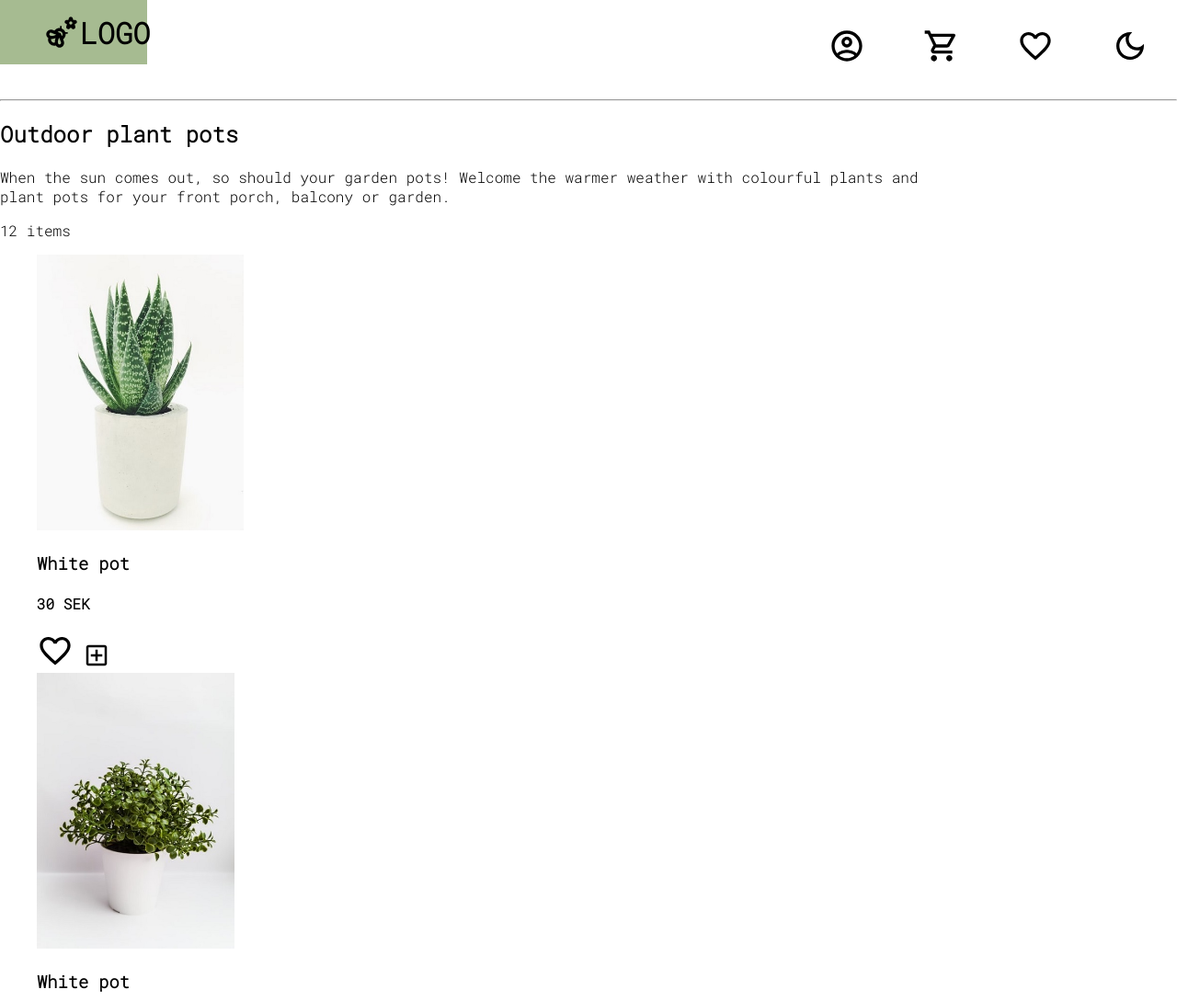
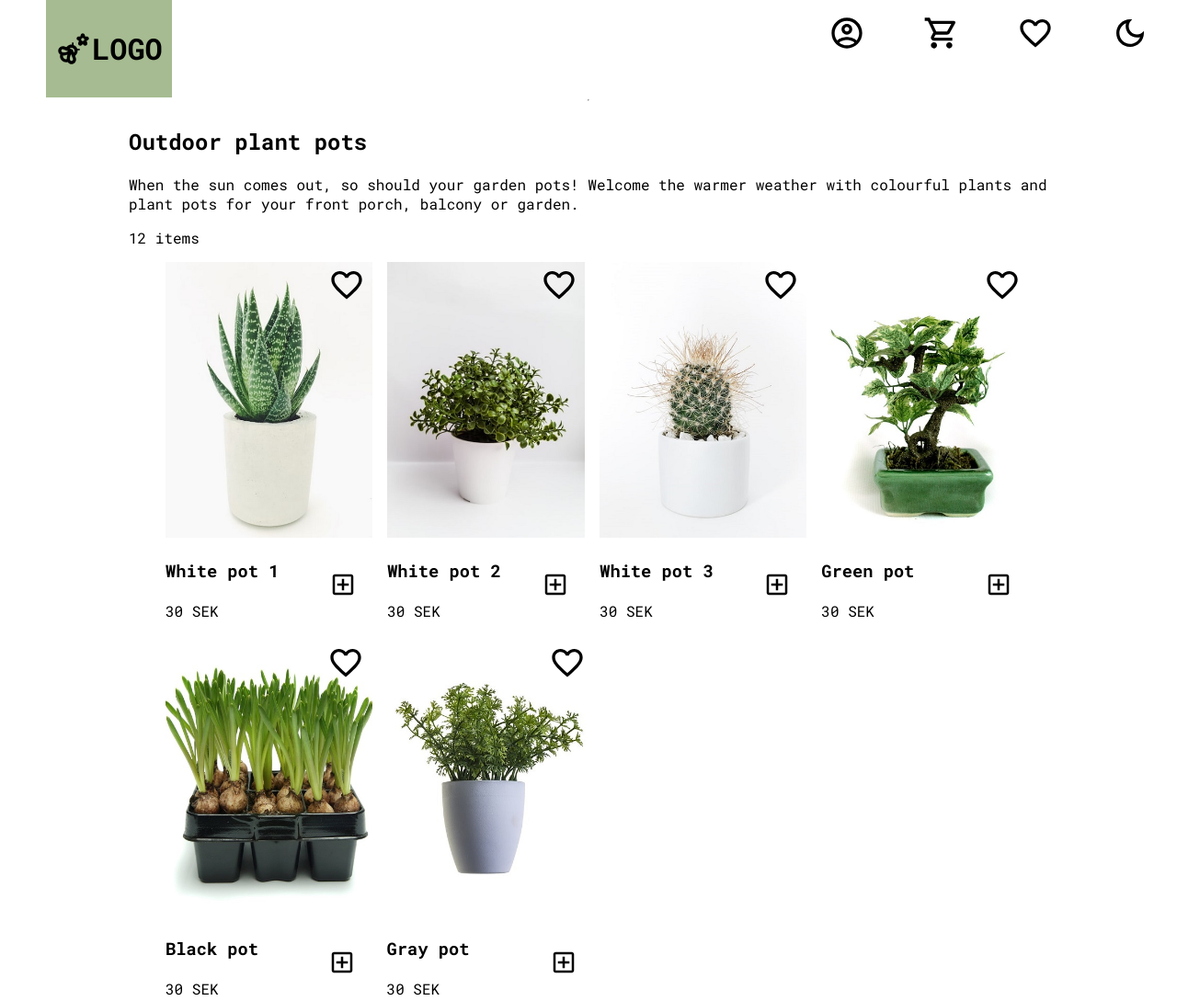
Before and after one commit to Nethster/Jularbete, a website: page index.html in a window 1280 px wide. Shown: the top 1089 px of the page at 92% size. Drawn offline with Linux system fonts and the light colour scheme.

Commit message:
made buttons for adding items to the cart and wishlist

```diff
--- a/index.html
+++ b/index.html
@@ -6,13 +6,13 @@
     <meta name="viewport" content="width=device-width, initial-scale=1.0">
     <link rel="preconnect" href="https://fonts.googleapis.com">
     <link rel="preconnect" href="https://fonts.gstatic.com" crossorigin>
-    <link href="https://fonts.googleapis.com/css2?family=Roboto+Mono:wght@100;300&display=swap" rel="stylesheet">
+    <link href="https://fonts.googleapis.com/css2?family=Roboto+Mono:ital,wght@0,400;0,700;1,400&display=swap" rel="stylesheet">
     <title>Flower Power! "Look at all these mother*ucking flower pots" - Erik</title>
     <link rel="stylesheet" href="/styles.css">
 </head>
 <body>
     <header>
-        <div class="logo-container logo">
+        <div class="logo-container">
             <img src="images/wishlist.svg" alt="Flower Power"/><h1>LOGO</h1>
         </div>
         <nav class="icon-container">
@@ -39,45 +39,69 @@
         <ul>
             <li>
                 <img src="images/pot-1.jpg" class="product__image" alt="">
-                <h3>White pot</h3>
+                <h3>White pot 1</h3>
                 <h4>30 SEK</h4>
-                <a href="#"><img src="images/favorite_border_black_24dp.svg" alt=""></a>
-                <a href="#"><img src="images/add_to_cart.svg" alt=""></a>
+                <button class="add-to-favorites" title="Add to favorites">
+                    <img src="images/favorite_border_black_24dp.svg" alt="">
+                </button>
+                <button class="add-to-cart" title="Add to Shopping Cart">
+                    <img src="images/add_to_cart.svg" alt="">
+                </button>
             </li>
             <li>
                 <img src="images/pot-2.jpg" class="product__image" alt="">
-                <h3>White pot</h3>
+                <h3>White pot 2</h3>
                 <h4>30 SEK</h4>
-                <a href="#"><img src="images/favorite_border_black_24dp.svg" alt=""></a>
-                <a href="#"><img src="images/add_to_cart.svg" alt=""></a>
+                <button class="add-to-favorites" title="Add to favorites">
+                    <img src="images/favorite_border_black_24dp.svg" alt="">
+                </button>
+                <button class="add-to-cart" title="Add to Shopping Cart">
+                    <img src="images/add_to_cart.svg" alt="">
+                </button>
             </li>
             <li>
                 <img src="images/pot-3.jpg" class="product__image" alt="">
-                <h3>White pot</h3>
+                <h3>White pot 3</h3>
                 <h4>30 SEK</h4>
-                <a href="#"><img src="images/favorite_border_black_24dp.svg" alt=""></a>
-                <a href="#"><img src="images/add_to_cart.svg" alt=""></a>
+                <button class="add-to-favorites" title="Add to favorites">
+                    <img src="images/favorite_border_black_24dp.svg" alt="">
+                </button>
+                <button class="add-to-cart" title="Add to Shopping Cart">
+                    <img src="images/add_to_cart.svg" alt="">
+                </button>
             </li>
             <li>
                 <img src="images/pot-4.jpg" class="product__image" alt="">
-                <h3>White pot</h3>
+                <h3>Green pot</h3>
                 <h4>30 SEK</h4>
-                <a href="#"><img src="images/favorite_border_black_24dp.svg" alt=""></a>
-                <a href="#"><img src="images/add_to_cart.svg" alt=""></a>
+                <button class="add-to-favorites" title="Add to favorites">
+                    <img src="images/favorite_border_black_24dp.svg" alt="">
+                </button>
+                <button class="add-to-cart" title="Add to Shopping Cart">
+                    <img src="images/add_to_cart.svg" alt="">
+                </button>
             </li>
             <li>
                 <img src="images/pot-5.jpg" class="product__image" alt="">
-                <h3>White pot</h3>
+                <h3>Black pot</h3>
                 <h4>30 SEK</h4>
-                <a href="#"><img src="images/favorite_border_black_24dp.svg" alt=""></a>
-                <a href="#"><img src="images/add_to_cart.svg" alt=""></a>
+                <button class="add-to-favorites" title="Add to favorites">
+                    <img src="images/favorite_border_black_24dp.svg" alt="">
+                </button>
+                <button class="add-to-cart" title="Add to Shopping Cart">
+                    <img src="images/add_to_cart.svg" alt="">
+                </button>
             </li>
             <li>
                 <img src="images/pot-6.jpg" class="product__image" alt="">
-                <h3>White pot</h3>
+                <h3>Gray pot</h3>
                 <h4>30 SEK</h4>
-                <a href="#"><img src="images/favorite_border_black_24dp.svg" alt=""></a>
-                <a href="#"><img src="images/add_to_cart.svg" alt=""></a>
+                <button class="add-to-favorites" title="Add to favorites">
+                    <img src="images/favorite_border_black_24dp.svg" alt="">
+                </button>
+                <button class="add-to-cart" title="Add to Shopping Cart">
+                    <img src="images/add_to_cart.svg" alt="">
+                </button>
             </li>
         </ul>
     </div>
--- a/styles.css
+++ b/styles.css
@@ -1,10 +1,13 @@
 body {
   /* your standard setting for the entire DOC */
   font-family: 'Roboto Mono', monospace;
+  font-size: 16px;
   margin: 0;
   padding: 0;
   list-style: none;
   box-sizing: border-box;
+  display: flex;
+  flex-direction: column;
 }
 
 header {
@@ -21,37 +24,35 @@ header {
 
 main {
   max-width: 1000px;
+  align-self: center;
 }
 
 
 .logo-container {
-  padding-left: 50px;
-  height: 100%;
-}
-
-.logo {
-  height: 70px;
-  width: 110px;
+  margin-left: 50px;
+  padding: 10px;
+  height: min-content;
   background-color: rgb(166, 187, 145);
   display: flex;
   align-items: center;
   justify-content: space-evenly;
+  display: flex;
+  align-items: center;
+  justify-content: center;
 }
+
+
 .icon-container {
-  height: 100%;
+  height: fit-content;
   width: 450px;
 }
+
 .icon-container ul{
   display: flex;
   justify-content: space-around;
   align-items: center;
-  margin-top: 30px;
 }
-.logo-container  {
-  display: flex;
-  align-items: center;
-  justify-content: center;
-}
+
 .text-section {
   height: 200px;
   display: flex;
@@ -70,33 +71,11 @@ main {
   display: flex;
   justify-content: space-evenly;
 }
-#heart {
-  margin: 10px;
-  float: right;
-}
 
-.product-list-wrapper {
+.product-list-wrapper ul {
   display: flex;
   flex-wrap: wrap;
-}
-
-.info-text{
-  display: flex;
-  justify-content: space-evenly;
-  height: 90px;
-  padding-bottom: 10px;
-}
-.text {
-  padding: 4px;
-  display: flex;
-  flex-direction: column;
-  justify-content: space-between;
-  height: 80px;
-  width: 265px;
-}
-span {
-  display: flex;
-  justify-content: space-between;
+  justify-content: flex-start;
 }
 
 hr {
@@ -112,3 +91,33 @@ hr {
 ul {
   list-style: none;
 }
+
+button {
+  border: none;
+  background-color: transparent;
+}
+
+button:hover {
+  cursor: pointer;
+}
+
+.product-list-wrapper ul li {
+  position: relative;
+  margin-right: 1rem;
+}
+
+.add-to-favorites {
+  position: absolute;
+  top: 1%;
+  right: 1%;
+}
+
+.add-to-cart {
+  position: absolute;
+  bottom: 10%;
+  right: 5%;
+}
+
+h4 {
+  font-weight: 300;
+}
```
